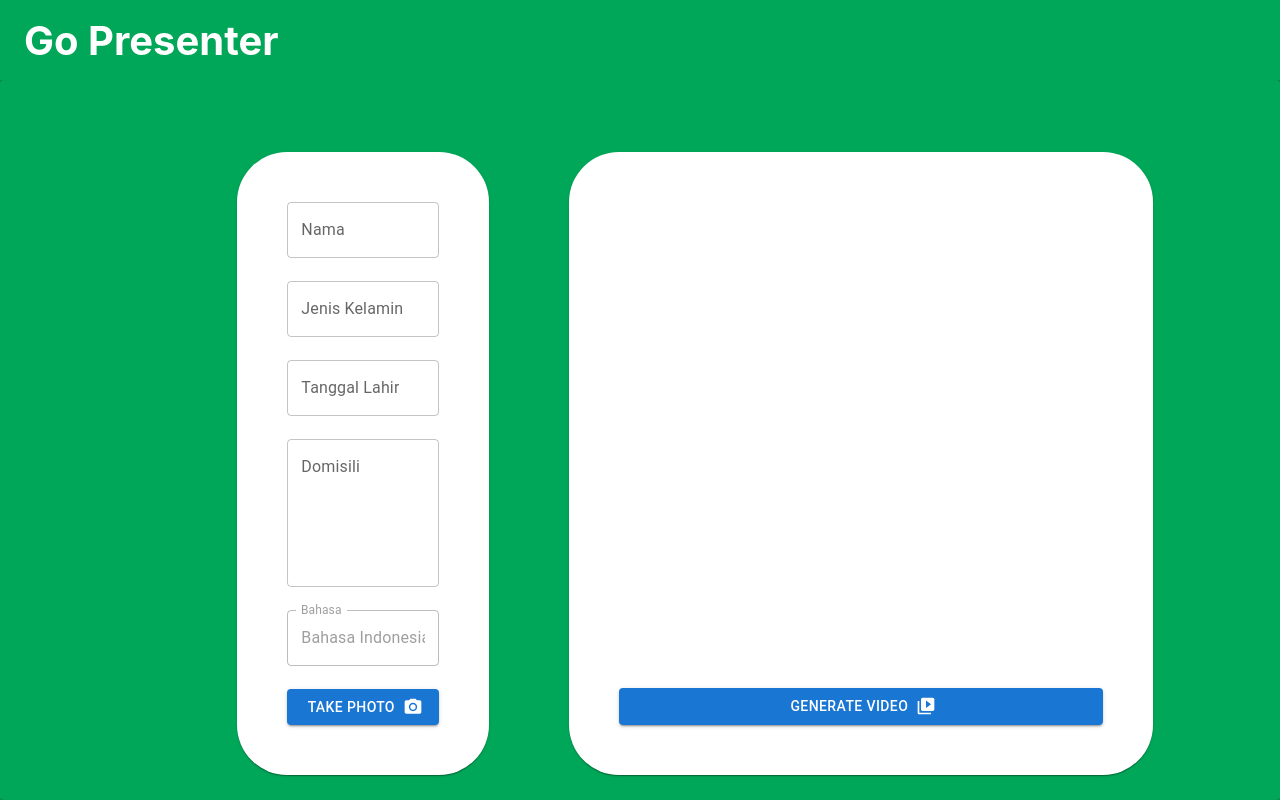
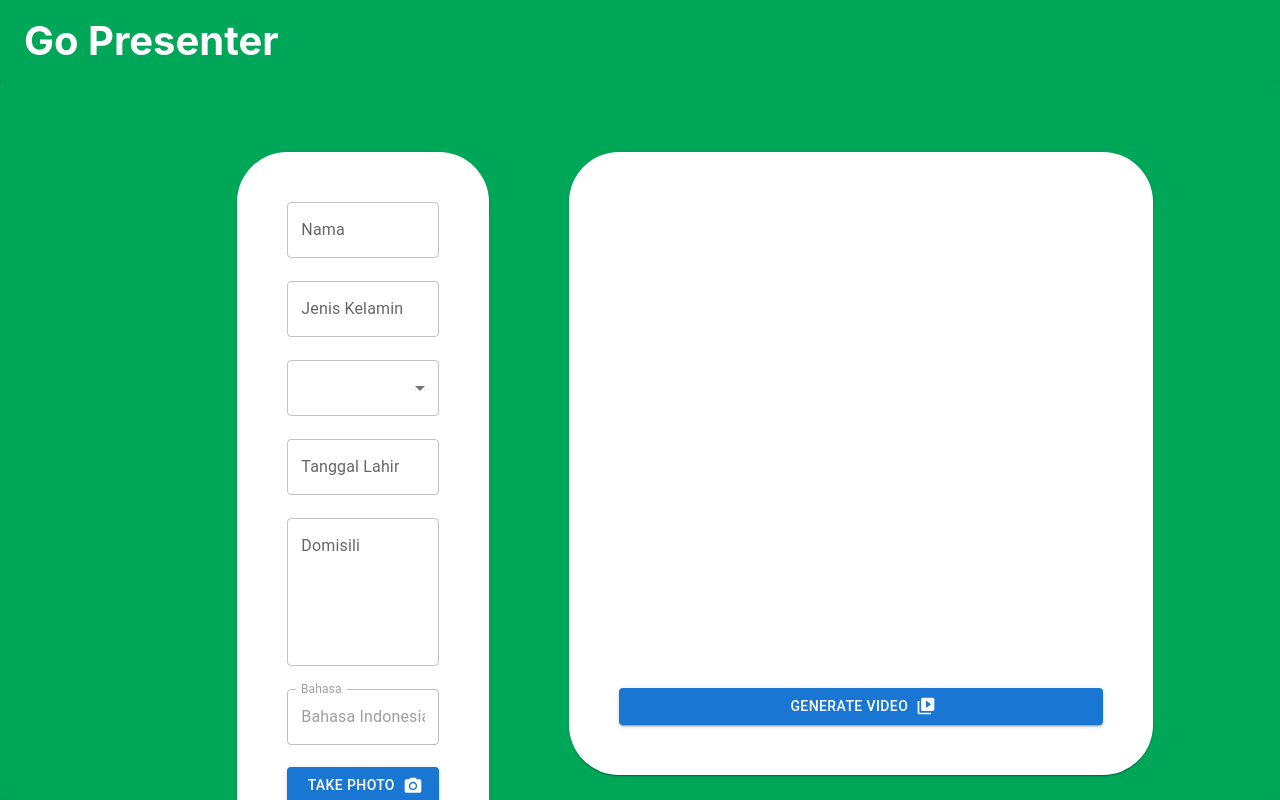
Before and after one commit to satyacha2404/GenPresenter, a React (Create React App) app: page / in a window 1280 px wide. Built offline with nearby package versions, Linux system fonts and the light colour scheme; no server answers.

Commit message:
added dropdown

```diff
--- a/src/App.js
+++ b/src/App.js
@@ -13,6 +13,10 @@ import Stack from '@mui/material/Stack';
 import { CameraAlt } from '@mui/icons-material';
 import VideoLibraryIcon from '@mui/icons-material/VideoLibrary';
 import Webcam from 'react-webcam';
+import { InputLabel } from '@mui/material';
+import { Select } from '@mui/material';
+import { MenuItem } from '@mui/material';
+import { FormHelperText }  from '@mui/material';
 
 const Item = styled(Paper)(({ theme }) => ({
   backgroundColor: theme.palette.mode === 'dark' ? '#1A2027' : '#fff',
@@ -68,6 +72,19 @@ function App({formik}) {
                         onChange={formik.handleChange}
                         value={formik.values.gender}
                       />
+                      <Select
+                        fullWidth
+                        labelId="gender-select"
+                        id="gender-select"
+                        name="gender-select"
+                        value={formik.values.gender}
+                        label="Jenis Kelamin"
+                        onChange={formik.handleChange}
+                      >
+                        <MenuItem value={"L"}>Laki - laki</MenuItem>
+                        <MenuItem value={"P"}>Perempuan</MenuItem>
+                      </Select>
+                      <FormHelperText> </FormHelperText>
                       <TextField
                         fullWidth
                         label="Tanggal Lahir"
--- a/src/AppController.js
+++ b/src/AppController.js
@@ -19,10 +19,15 @@ function AppController() {
       var url = 'http://localhost:8000/api/generate-video';
       var body = JSON.stringify(values);
 
+      console.log(JSON.stringify(values));
+
       axios.post(url, body, {headers: {
         'Content-Type': 'application/json',
       }})
-      .then(response => formik.setFieldValue("video", response.data.responseBody.urlVideo))
+      .then(function (response){
+        console.log(response.data)
+        formik.setFieldValue("video", response.data.responseBody.urlVideo)
+      })
       .catch(error => {
           console.error(error.message);
       });
```
